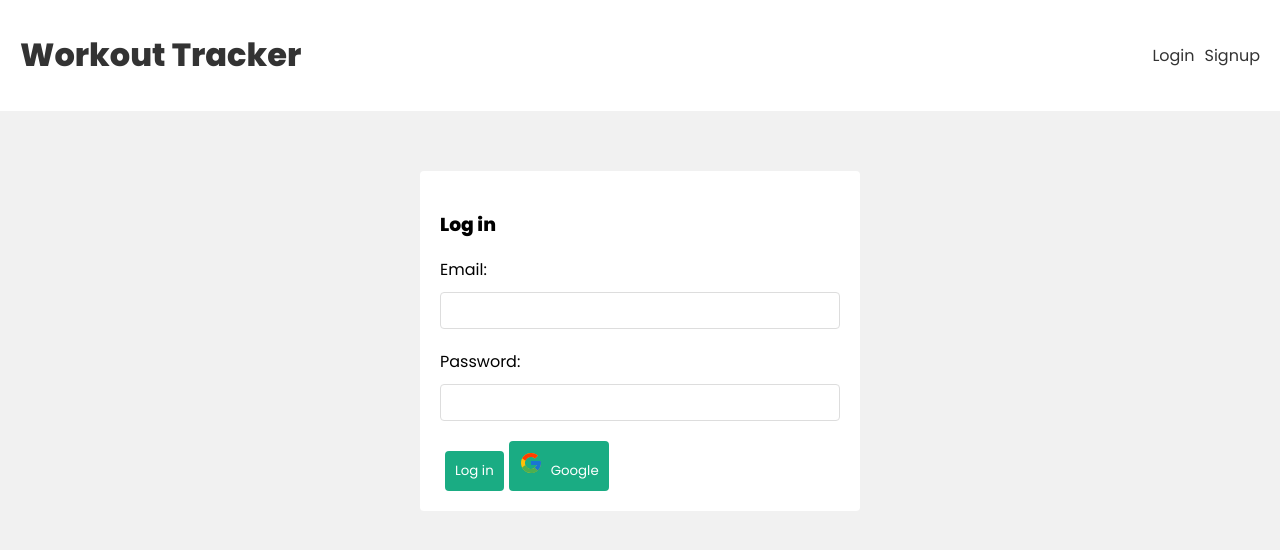
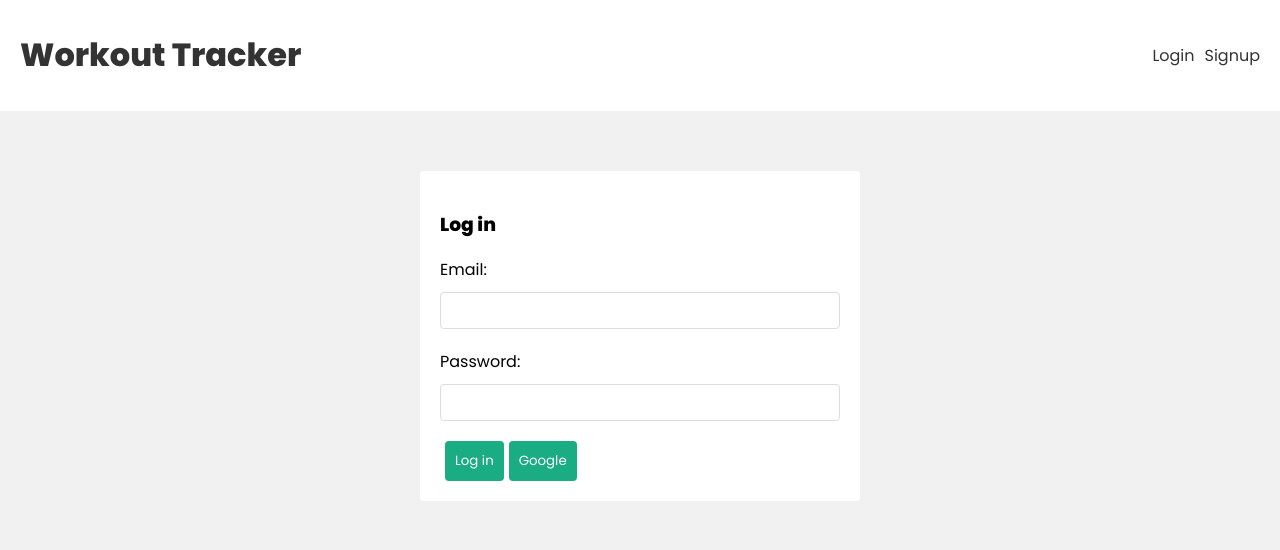
Before and after one commit to YuBaichuan2000/workout-tracker, a React (Create React App) app in the folder frontend/: page /login in a window 1280 px wide. Shown: the top 550 px of the page. Built offline with nearby package versions, Linux system fonts and the light colour scheme; no server answers.

Commit message:
Removed Google signin icon

```diff
--- a/frontend/src/pages/Login.js
+++ b/frontend/src/pages/Login.js
@@ -1,5 +1,4 @@
 import React, { useState } from "react";
-import { FcGoogle } from "react-icons/fc";
 import useLogin from "../hooks/useLogin";
 
 // Get the backend URL from your environment variables.
@@ -42,7 +41,6 @@ const Login = () => {
 
       <button disabled={isLoading}>Log in</button>
       <button onClick={handleGoogleLogin} disabled={isLoading}>
-        <FcGoogle size={24} style={{ marginRight: "8px" }} />
         Google
       </button>
       {error && <div className="error">{error}</div>}
```
